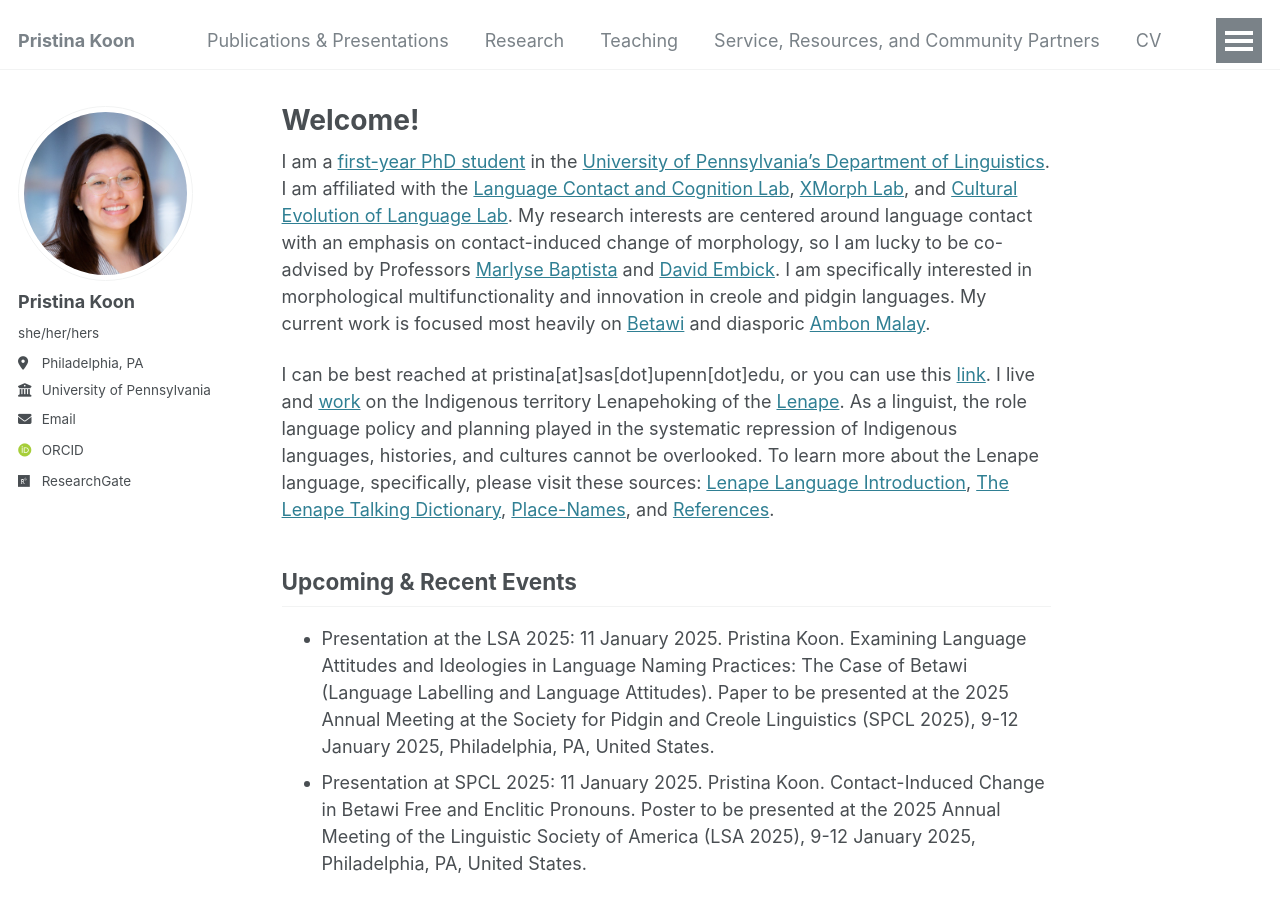
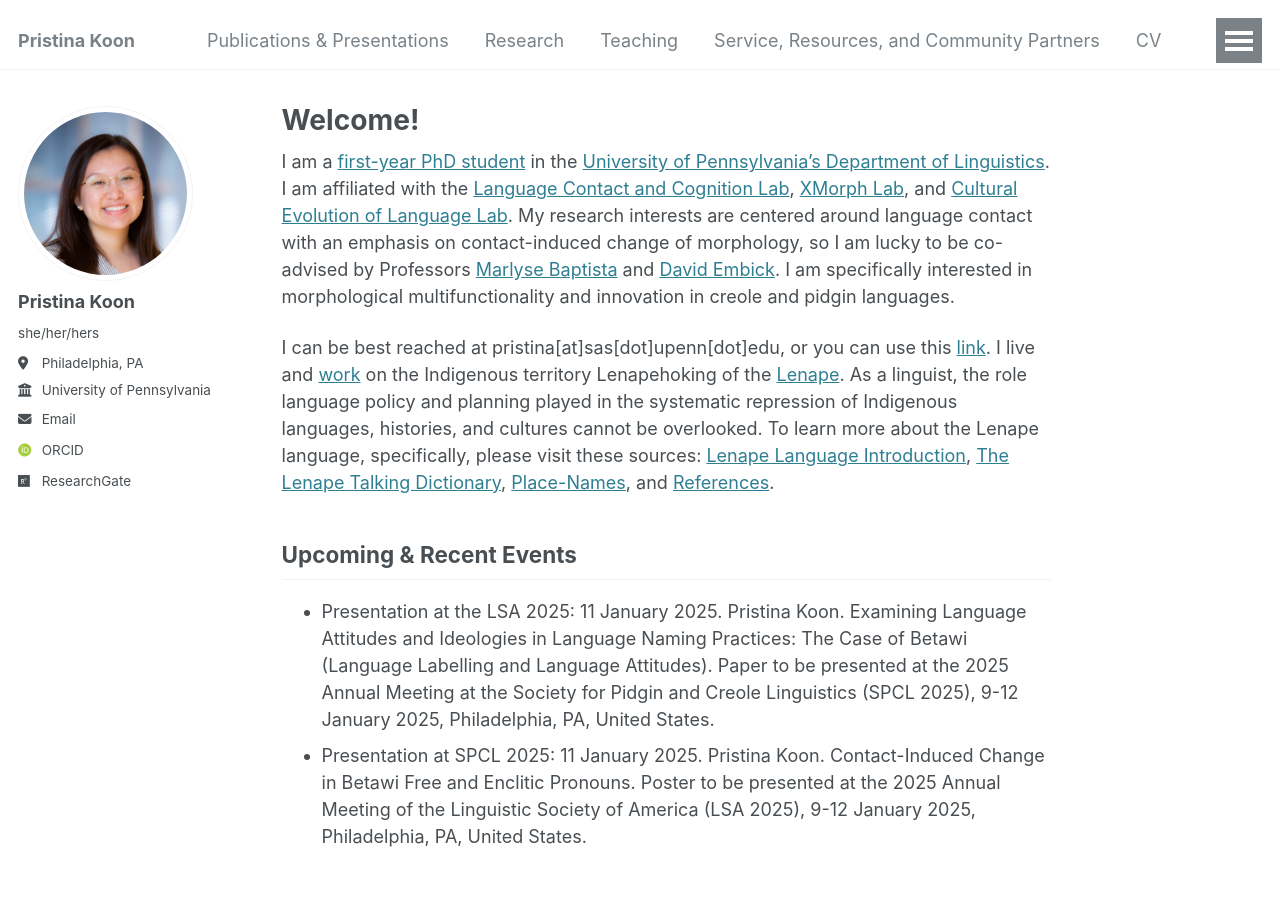
Before and after one commit to pristinakoon/pristinakoon.github.io, a Jekyll site: the page built from _pages/about.md, in a window 1280 px wide and 900 px high. Built offline with Jekyll 4.4.1, drawn with Linux system fonts in a browser that asks for light colours; some web fonts are replaced.

Commit message:
Update about.md

```diff
--- a/_pages/about.md
+++ b/_pages/about.md
@@ -6,7 +6,7 @@ redirect_from:
   - /about/
 ---
 
-I am a [first-year PhD student](https://www.ling.upenn.edu/people/pristina-koon) in the [University of Pennsylvania's Department of Linguistics](https://www.ling.upenn.edu/). I am affiliated with the [Language Contact and Cognition Lab](https://web.sas.upenn.edu/language-contact-cognition-lab/), [XMorph Lab](https://web.sas.upenn.edu/embick-lab/), and [Cultural Evolution of Language Lab](https://www.drgarethroberts.com/cultural-evolution-of-language-lab.html). My research interests are centered around language contact with an emphasis on contact-induced change of morphology, so I am lucky to be co-advised by Professors [Marlyse Baptista](https://web.sas.upenn.edu/marlysebaptista/) and [David Embick](https://www.ling.upenn.edu/~embick/). I am specifically interested in morphological multifunctionality and innovation in creole and pidgin languages. My current work is focused most heavily on [Betawi](https://en.wikipedia.org/wiki/Betawi_language) and diasporic [Ambon Malay](https://en.wikipedia.org/wiki/Ambonese_Malay).
+I am a [first-year PhD student](https://www.ling.upenn.edu/people/pristina-koon) in the [University of Pennsylvania's Department of Linguistics](https://www.ling.upenn.edu/). I am affiliated with the [Language Contact and Cognition Lab](https://web.sas.upenn.edu/language-contact-cognition-lab/), [XMorph Lab](https://web.sas.upenn.edu/embick-lab/), and [Cultural Evolution of Language Lab](https://www.drgarethroberts.com/cultural-evolution-of-language-lab.html). My research interests are centered around language contact with an emphasis on contact-induced change of morphology, so I am lucky to be co-advised by Professors [Marlyse Baptista](https://web.sas.upenn.edu/marlysebaptista/) and [David Embick](https://www.ling.upenn.edu/~embick/). I am specifically interested in morphological multifunctionality and innovation in creole and pidgin languages.
 
 I can be best reached at pristina[at]sas[dot]upenn[dot]edu, or you can use this [link](mailto:pristina@sas.upenn.edu). I live and [work](https://collaborativehistory.gse.upenn.edu/stories/original-people-and-their-land-lenape-pre-history-18th-century) on the Indigenous territory Lenapehoking of the [Lenape](https://www.lenape-nation.org/). As a linguist, the role language policy and planning played in the systematic repression of Indigenous languages, histories, and cultures cannot be overlooked. To learn more about the Lenape language, specifically, please visit these sources: [Lenape Language Introduction](https://delawaretribe.org/blog/2013/06/26/language/), [The Lenape Talking Dictionary](https://www.talk-lenape.org/), [Place-Names](https://monumentlab.com/bulletin/place-names-as-monuments-the-entangled-histories-of-coaquannock-and-philadelphia), and [References](https://samnoblemuseum.ou.edu/collections-and-research/native-american-languages/map-of-oklahoma-languages/unami-language/).
 
```
